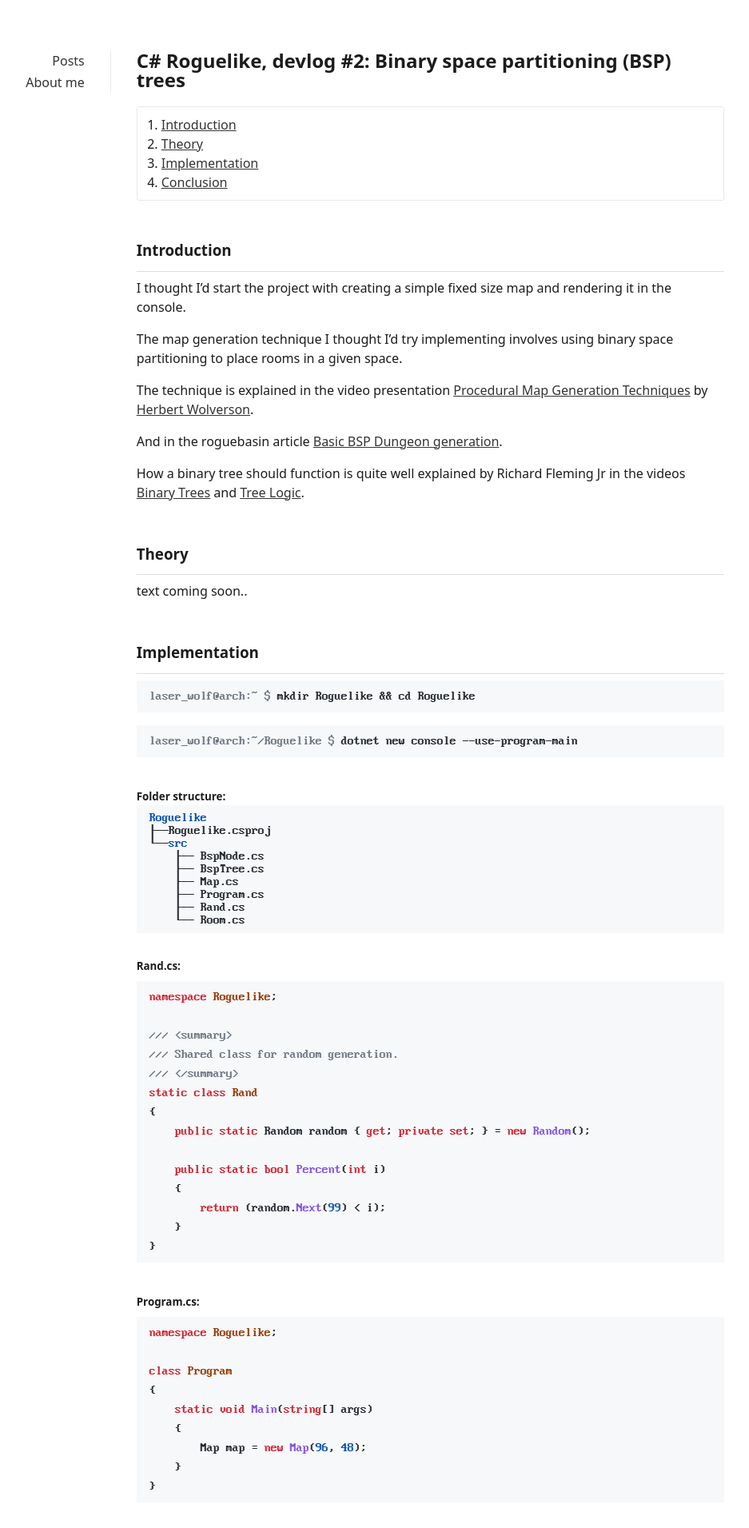
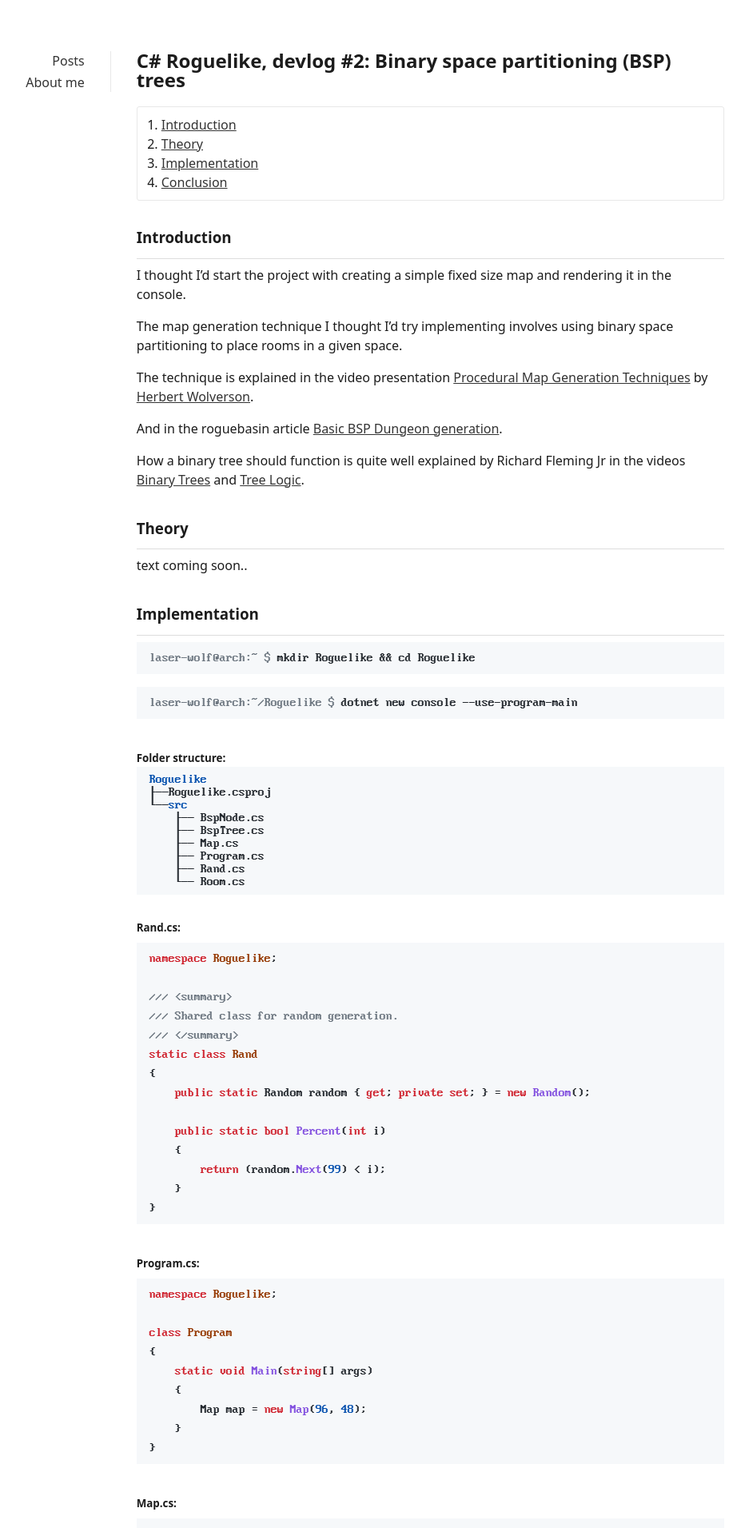
Before and after one commit to casper-borretzen/casper-borretzen.github.io, a Jekyll site: the page built from _posts/2024-06-06-roguelike-devlog2.md, in a window 1280 px wide. Shown: the top 1911 px of the page at 80% size, without its empty margins (182-1119 px from the left). Built offline with Jekyll 4.4.1, drawn with Linux system fonts in a browser that asks for light colours; some of the changed text lies outside the part shown.

Commit message:
small edits

```diff
--- a/_config.yml
+++ b/_config.yml
@@ -1,6 +1,6 @@
 title: Casper Eide Özdemir-Børretzen
 url: https://laser-wolf.github.io
-bash_user: laser_wolf@arch
+bash_user: laser-wolf@arch
 
 permalink: pretty
 baseurl: ""
@@ -12,9 +12,6 @@ kramdown:
 #    default_lang: csharp
 #    block:
 #      line_numbers: true
-
-toc:
-  ordered_list: true
 
 exclude:
   - .jekyll-cache
--- a/_layouts/post.html
+++ b/_layouts/post.html
@@ -1,9 +1,12 @@
 ---
 layout: default
 ---
+
 <section class="post">
   <h2>{{ page.title }}</h2>
+  {% unless page.toc == false %}
   {% include toc.html html=content id="toc" class="section-nav" ordered=true %}
+  {% endunless %}
   {{ content }}
   <span class="meta"><time datetime="{{ page.date | date_to_xmlschema }}">{{ page.date | date: "%B %-d, %Y" }}</time>
 </section>
--- a/_sass/_main.scss
+++ b/_sass/_main.scss
@@ -226,7 +226,7 @@ figcaption {
 }
 
 .post h3 {
-	margin-top: 3rem;
+	margin-top: 2rem;
 }
 
 .folder-tree {
```
Also changed, not shown: _posts/2024-06-05-roguelike-devlog1.md (+1 -0 lines), _posts/2024-06-06-roguelike-devlog2.md (+1 -2 lines).
